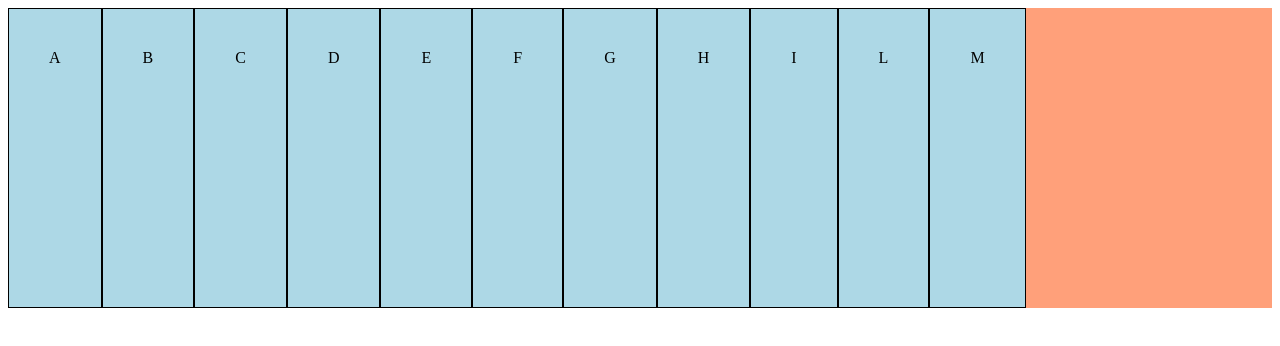
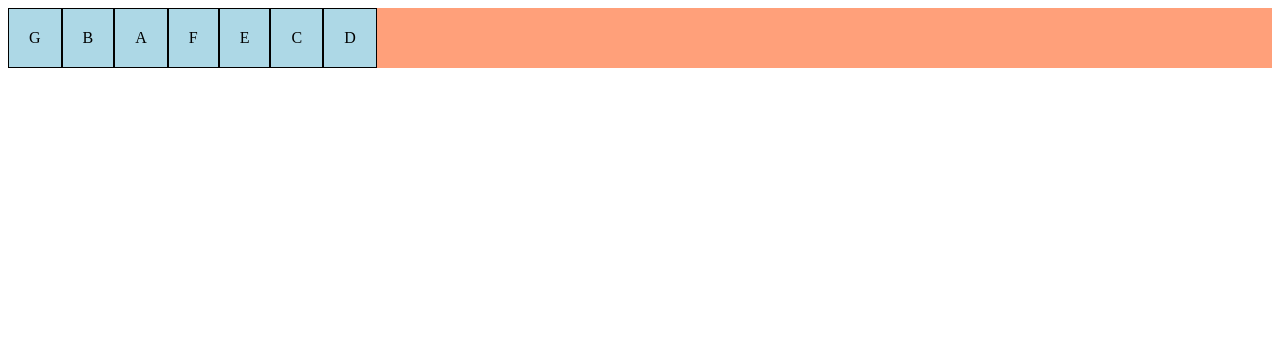
Before and after one commit to kaueb1/html-css, a plain HTML site: page Exercícios/ex026/flex002/index.html in a window 1280 px wide. Drawn offline with Linux system fonts and the light colour scheme.

Commit message:
Anatomia dos itens Flexbox 1

```diff
--- a/Exercícios/ex026/flex002/index.html
+++ b/Exercícios/ex026/flex002/index.html
@@ -8,33 +8,54 @@
         div.conteiner {
             background-color: lightsalmon;
 
-            height: 300px;
             display: flex;
-            flex-flow: nowrap;
-            align-content: space-around;
+            flex-flow: row wrap;
         }
 
         div.item {
             background-color: lightblue;
             border: 1px solid black;
             text-align: center;
-            padding: 40px;
+            padding: 20px;
+        }
+
+        div#i1 {
+            order: 0;
+        }
+
+        div#i2 {
+            order: -2;
+        }
+
+        div#i3 {
+            order: 4;
+        }
+
+        div#i4 {
+            order: 8;
+        }
+
+        div#i5 {
+            order: 2;
+        }
+
+        div#i6 {
+            order: 0;
+        }
+
+        div#i7 {
+            order: -4;
         }
     </style>
 </head>
 <body>
     <div class="conteiner">
-        <div class="item">A</div>
-        <div class="item">B</div>
-        <div class="item">C</div>
-        <div class="item">D</div>
-        <div class="item">E</div>
-        <div class="item">F</div>
-        <div class="item">G</div>
-        <div class="item">H</div>
-        <div class="item">I</div>
-        <div class="item">L</div>
-        <div class="item">M</div>
-    </div>
+        <div class="item" id="i1">A</div>
+        <div class="item" id="i2">B</div>
+        <div class="item" id="i3">C</div>
+        <div class="item" id="i4">D</div>
+        <div class="item" id="i5">E</div>
+        <div class="item" id="i6">F</div>
+        <div class="item" id="i7">G</div>
 </body>
 </html>
```
Also changed, not shown: Exercícios/ex026/flex006/index.html (added, +11 -0 lines).
